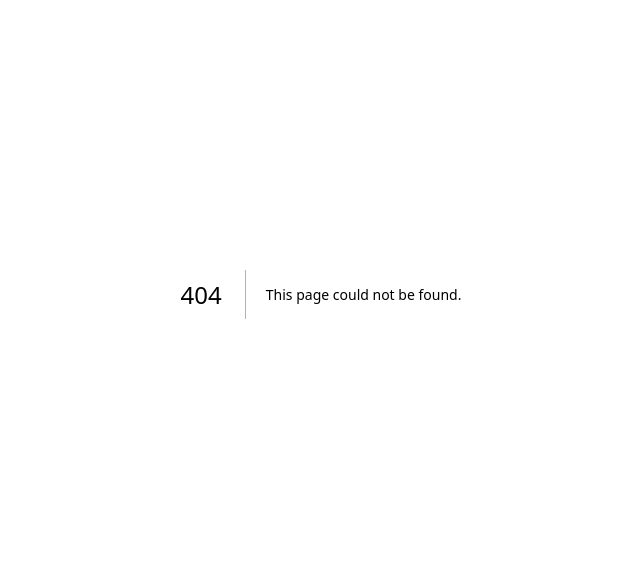
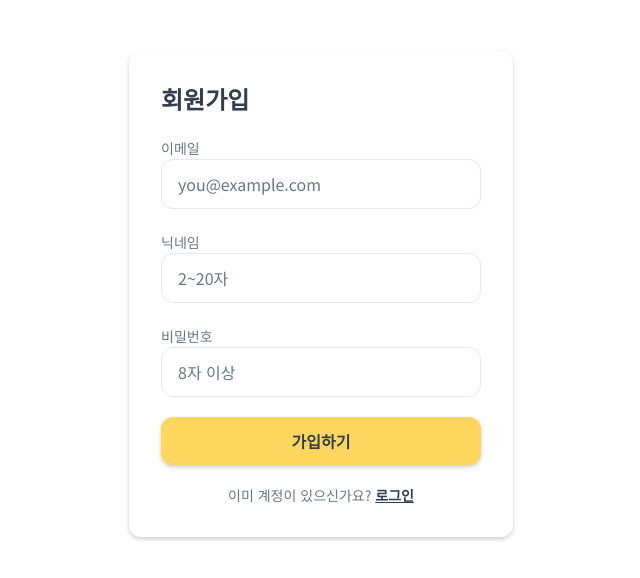
Before and after one commit to sumin020415/anbam, a Next.js app: page /signup in a window 1280 px wide. Before the commit this address had no page. Shown: the part 106-684 px from the top of the page, without its empty margins (319-959 px from the left). Built offline with nearby package versions, Linux system fonts and the light colour scheme.

Commit message:
feat(auth): 회원가입/로그인 페이지 추가

```diff
--- /dev/null
+++ b/src/app/(auth)/login/page.tsx
@@ -0,0 +1,118 @@
+'use client';
+
+import { Suspense, useState } from 'react';
+import { useRouter, useSearchParams } from 'next/navigation';
+import { useForm } from 'react-hook-form';
+import { zodResolver } from '@hookform/resolvers/zod';
+import Link from 'next/link';
+import { loginSchema, type LoginInput } from '@/lib/schemas/auth';
+import { signInWithPassword } from '@/lib/services/auth';
+import { createClient } from '@/lib/supabase/client';
+
+function LoginForm() {
+  const router = useRouter();
+  const searchParams = useSearchParams();
+  const justSignedUp = searchParams.get('signed_up') === '1';
+  const [submitError, setSubmitError] = useState<string | null>(null);
+
+  const {
+    register,
+    handleSubmit,
+    formState: { errors, isSubmitting },
+  } = useForm<LoginInput>({
+    resolver: zodResolver(loginSchema),
+    defaultValues: { email: '', password: '' },
+  });
+
+  const onSubmit = async (input: LoginInput) => {
+    setSubmitError(null);
+    try {
+      await signInWithPassword(createClient(), input);
+      router.push('/');
+      router.refresh();
+    } catch (e) {
+      const message =
+        e instanceof Error ? e.message : '로그인 중 오류가 발생했습니다';
+      setSubmitError(message);
+    }
+  };
+
+  return (
+    <form
+      onSubmit={handleSubmit(onSubmit)}
+      className="w-full max-w-sm rounded-anbam bg-white p-8 shadow-card space-y-5"
+    >
+      <h1 className="text-2xl font-bold text-ink-1">로그인</h1>
+
+      {justSignedUp && (
+        <p className="text-sm text-ink-2 rounded-anbam bg-line-2 px-3 py-2">
+          가입이 완료되었습니다. 로그인해주세요.
+        </p>
+      )}
+
+      <div className="space-y-1.5">
+        <label htmlFor="email" className="text-sm text-ink-2">
+          이메일
+        </label>
+        <input
+          id="email"
+          type="email"
+          autoComplete="email"
+          placeholder="you@example.com"
+          {...register('email')}
+          className="w-full rounded-anbam border border-line-1 bg-white px-4 py-3 text-ink-1 placeholder:text-ink-2 focus:outline-none focus:border-point"
+        />
+        {errors.email && (
+          <p className="text-warn text-xs">{errors.email.message}</p>
+        )}
+      </div>
+
+      <div className="space-y-1.5">
+        <label htmlFor="password" className="text-sm text-ink-2">
+          비밀번호
+        </label>
+        <input
+          id="password"
+          type="password"
+          autoComplete="current-password"
+          {...register('password')}
+          className="w-full rounded-anbam border border-line-1 bg-white px-4 py-3 text-ink-1 placeholder:text-ink-2 focus:outline-none focus:border-point"
+        />
+        {errors.password && (
+          <p className="text-warn text-xs">{errors.password.message}</p>
+        )}
+      </div>
+
+      {submitError && (
+        <p className="text-warn text-sm rounded-anbam bg-line-2 px-3 py-2">
+          {submitError}
+        </p>
+      )}
+
+      <button
+        type="submit"
+        disabled={isSubmitting}
+        className="w-full rounded-anbam bg-point py-3 font-bold text-ink-1 shadow-card disabled:opacity-60"
+      >
+        {isSubmitting ? '로그인 중...' : '로그인'}
+      </button>
+
+      <p className="text-center text-sm text-ink-2">
+        아직 계정이 없으신가요?{' '}
+        <Link href="/signup" className="font-bold text-ink-1 underline">
+          회원가입
+        </Link>
+      </p>
+    </form>
+  );
+}
+
+export default function LoginPage() {
+  return (
+    <main className="min-h-screen flex items-center justify-center px-4 py-10">
+      <Suspense fallback={null}>
+        <LoginForm />
+      </Suspense>
+    </main>
+  );
+}
--- /dev/null
+++ b/src/app/(auth)/signup/page.tsx
@@ -0,0 +1,118 @@
+'use client';
+
+import { useState } from 'react';
+import { useRouter } from 'next/navigation';
+import { useForm } from 'react-hook-form';
+import { zodResolver } from '@hookform/resolvers/zod';
+import Link from 'next/link';
+import { signupSchema, type SignupInput } from '@/lib/schemas/auth';
+import { signUp } from '@/lib/services/auth';
+import { createClient } from '@/lib/supabase/client';
+
+export default function SignupPage() {
+  const router = useRouter();
+  const [submitError, setSubmitError] = useState<string | null>(null);
+
+  const {
+    register,
+    handleSubmit,
+    formState: { errors, isSubmitting },
+  } = useForm<SignupInput>({
+    resolver: zodResolver(signupSchema),
+    defaultValues: { email: '', password: '', nickname: '' },
+  });
+
+  const onSubmit = async (input: SignupInput) => {
+    setSubmitError(null);
+    try {
+      await signUp(createClient(), input);
+      router.push('/login?signed_up=1');
+    } catch (e) {
+      const message =
+        e instanceof Error ? e.message : '회원가입 중 오류가 발생했습니다';
+      setSubmitError(message);
+    }
+  };
+
+  return (
+    <main className="min-h-screen flex items-center justify-center px-4 py-10">
+      <form
+        onSubmit={handleSubmit(onSubmit)}
+        className="w-full max-w-sm rounded-anbam bg-white p-8 shadow-card space-y-5"
+      >
+        <h1 className="text-2xl font-bold text-ink-1">회원가입</h1>
+
+        <div className="space-y-1.5">
+          <label htmlFor="email" className="text-sm text-ink-2">
+            이메일
+          </label>
+          <input
+            id="email"
+            type="email"
+            autoComplete="email"
+            placeholder="you@example.com"
+            {...register('email')}
+            className="w-full rounded-anbam border border-line-1 bg-white px-4 py-3 text-ink-1 placeholder:text-ink-2 focus:outline-none focus:border-point"
+          />
+          {errors.email && (
+            <p className="text-warn text-xs">{errors.email.message}</p>
+          )}
+        </div>
+
+        <div className="space-y-1.5">
+          <label htmlFor="nickname" className="text-sm text-ink-2">
+            닉네임
+          </label>
+          <input
+            id="nickname"
+            type="text"
+            placeholder="2~20자"
+            {...register('nickname')}
+            className="w-full rounded-anbam border border-line-1 bg-white px-4 py-3 text-ink-1 placeholder:text-ink-2 focus:outline-none focus:border-point"
+          />
+          {errors.nickname && (
+            <p className="text-warn text-xs">{errors.nickname.message}</p>
+          )}
+        </div>
+
+        <div className="space-y-1.5">
+          <label htmlFor="password" className="text-sm text-ink-2">
+            비밀번호
+          </label>
+          <input
+            id="password"
+            type="password"
+            autoComplete="new-password"
+            placeholder="8자 이상"
+            {...register('password')}
+            className="w-full rounded-anbam border border-line-1 bg-white px-4 py-3 text-ink-1 placeholder:text-ink-2 focus:outline-none focus:border-point"
+          />
+          {errors.password && (
+            <p className="text-warn text-xs">{errors.password.message}</p>
+          )}
+        </div>
+
+        {submitError && (
+          <p className="text-warn text-sm rounded-anbam bg-line-2 px-3 py-2">
+            {submitError}
+          </p>
+        )}
+
+        <button
+          type="submit"
+          disabled={isSubmitting}
+          className="w-full rounded-anbam bg-point py-3 font-bold text-ink-1 shadow-card disabled:opacity-60"
+        >
+          {isSubmitting ? '가입 중...' : '가입하기'}
+        </button>
+
+        <p className="text-center text-sm text-ink-2">
+          이미 계정이 있으신가요?{' '}
+          <Link href="/login" className="font-bold text-ink-1 underline">
+            로그인
+          </Link>
+        </p>
+      </form>
+    </main>
+  );
+}
--- /dev/null
+++ b/src/lib/schemas/auth.ts
@@ -0,0 +1,22 @@
+import { z } from 'zod';
+
+export const signupSchema = z.object({
+  email: z.string().email({ message: '올바른 이메일을 입력하세요' }),
+  password: z
+    .string()
+    .min(8, { message: '비밀번호는 8자 이상' })
+    .max(72, { message: '비밀번호는 72자 이하' }),
+  nickname: z
+    .string()
+    .min(2, { message: '닉네임은 2자 이상' })
+    .max(20, { message: '닉네임은 20자 이하' }),
+});
+
+export type SignupInput = z.infer<typeof signupSchema>;
+
+export const loginSchema = z.object({
+  email: z.string().email({ message: '올바른 이메일을 입력하세요' }),
+  password: z.string().min(1, { message: '비밀번호를 입력하세요' }),
+});
+
+export type LoginInput = z.infer<typeof loginSchema>;
--- /dev/null
+++ b/src/lib/services/auth.ts
@@ -0,0 +1,31 @@
+import type { SupabaseClient } from '@supabase/supabase-js';
+import type { LoginInput, SignupInput } from '@/lib/schemas/auth';
+
+export async function signUp(client: SupabaseClient, input: SignupInput) {
+  const { data, error } = await client.auth.signUp({
+    email: input.email,
+    password: input.password,
+    options: {
+      data: { nickname: input.nickname },
+    },
+  });
+  if (error) throw error;
+  return data;
+}
+
+export async function signInWithPassword(
+  client: SupabaseClient,
+  input: LoginInput,
+) {
+  const { data, error } = await client.auth.signInWithPassword({
+    email: input.email,
+    password: input.password,
+  });
+  if (error) throw error;
+  return data;
+}
+
+export async function signOut(client: SupabaseClient) {
+  const { error } = await client.auth.signOut();
+  if (error) throw error;
+}
```
